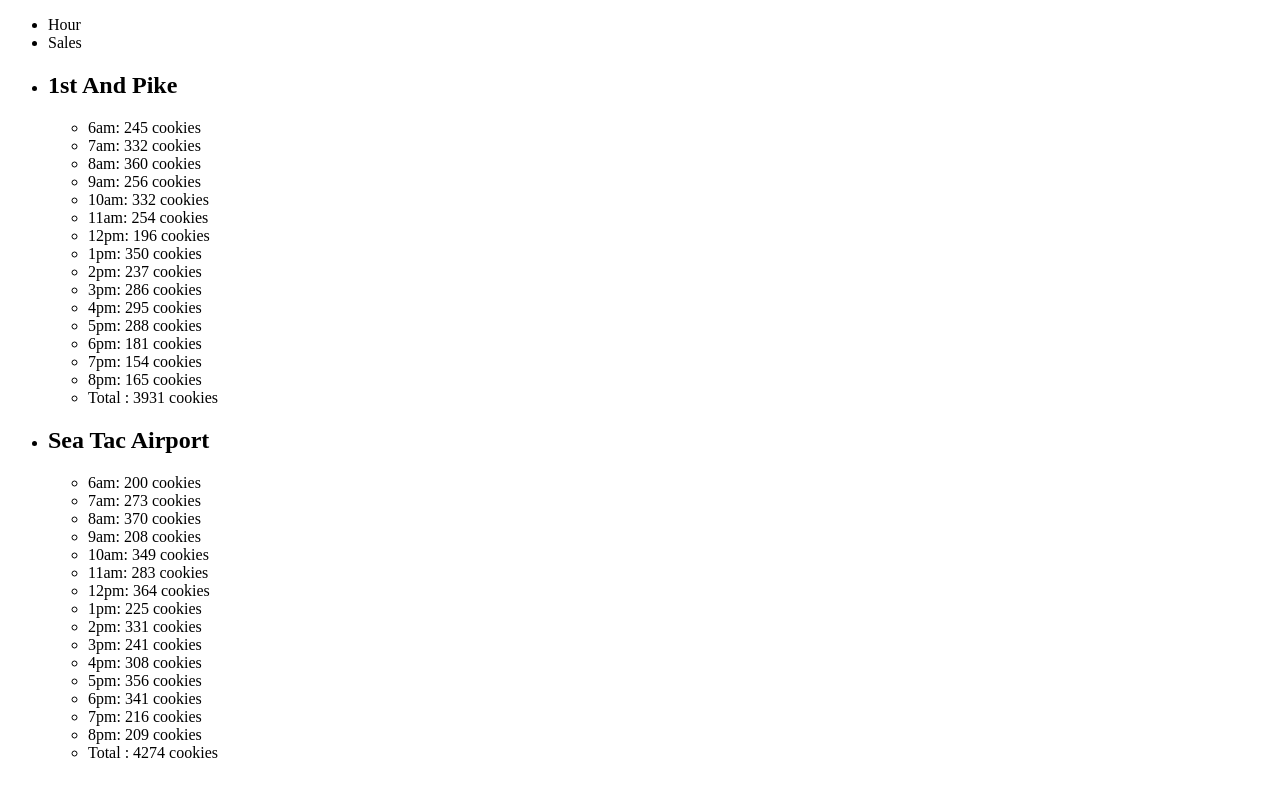
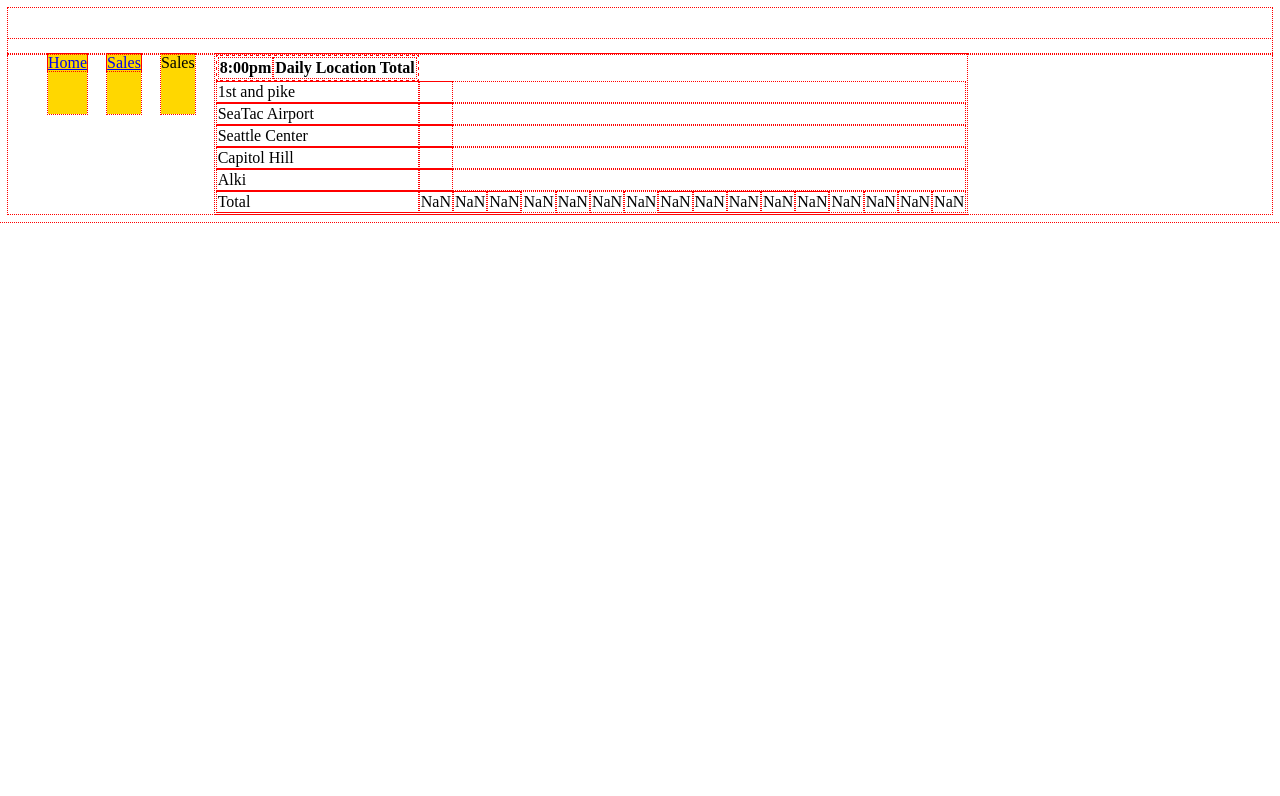
Before and after one commit to rttgg/Cookie-Stand, a plain HTML site: page html/sales.html in a window 1280 px wide. Drawn offline with Linux system fonts and the light colour scheme.

Commit message:
lab7 working on the table

```diff
--- a/css/style.css
+++ b/css/style.css
@@ -0,0 +1,50 @@
+*{
+    box-sizing: border-box;
+    outline: dotted red 1px;
+
+}
+
+/* header {
+    background-color: blue;
+    height: 120px;
+
+} */
+
+nav {
+    padding-top: 30px;
+
+
+}
+
+nav li {
+    float: left;
+    height: 60px;
+    background-color: gold;
+    margin-right: 20px;
+}
+
+main li {
+    float: left;
+    width: 200px;
+    white-space: nowrap;
+    overflow: hidden;
+
+}
+
+main ul {
+    width: 600px;
+    overflow: hidden;
+    padding: 0;
+    margin: auto;
+
+}
+
+ul {
+    list-style: none;
+
+}
+
+img {
+    width: 200px;
+    height: 200px;
+}
--- a/html/sales.html
+++ b/html/sales.html
@@ -13,14 +13,17 @@ We're going to assemble this web application bit by bit.!> -->
         <header>
             <nav>
                 <ul>
-                    <li>Hour</li>
+                    <li><a href="./index.html">Home</a></li>
+                    <li><a href="./sales.html">Sales</a></li>
                     <li>Sales</li>
                 </ul>
             </nav>
         </header>
         <main>
-            <ul id="saledata"></ul>
-            <!-- <ul id="saledata2"></ul> -->
+            <table id="table-for-store">
+
+            </table>
+
         </main>
         <script src="../js/app.js"></script>
     </body>
--- a/js/app.js
+++ b/js/app.js
@@ -1,147 +1,132 @@
-// First, create a separate JS object literal (no constructor functions... yet) for each shop location that does the following:
+'use strict';
 
-// Stores the min/max hourly customers, and the average cookies per customer, in object properties
+var tableForStore = document.getElementById('table-for-store');
+var shop = [];
+var openHour = ['6:00am','7:00am','8:00am','9:00am','10:00am','11:00am','12:00pm','1:00pm','2:00pm','3:00pm','4:00pm','5:00pm','6:00pm','7:00pm','8:00pm'];
 
-// Uses a method of that object to generate a random number of customers per hour. Objects/Math/random
 
-// Calculate and store the simulated amounts of cookies purchased for each hour at each location using average cookies purchased and the random number of customers generated
-
-// Store the results for each location in a separate array... perhaps as a property of the object representing that location
-
-// Display the values of each array as unordered lists in the browser
-
-// Calculating the sum of these hourly totals; your output for each location should look like this:
-// Location	Min / Cust	Max / Cust	Avg Cookie / Sale
-// 1st and Pike	23	65	6.3
-// SeaTac Airport	3	24	1.2
-// Seattle Center	11	38	3.7
-// Capitol Hill	20	38	2.3
-// Alki	2	16	4.6
-
-'use strict';
-//my first object 'firstandpike' with the property of mincust, maxcust, and avgCookiesale and each property has a value
-
-var salesData = document.getElementById('saledata');
-var firstAndPike = {
-  locationName: '1st And Pike',
-  minCust: 23,//the min. number of customers per hr.
-  maxCust: 65,//the max. number of customers per hr.
-  avgCookieSale: 6.3,// the average number of cookies purchased per customer
-  storeCookies: [],
-
-  makeRandomFirstAndPike: function (){
-    var minimum = Math.floor(this.minCust);
-    var maximum = Math.floor(this.maxCust);
-
-    var numberCustomer = Math.random() * (maximum - minimum +1) + minimum;
-    var cookiesPerHour = Math.round(numberCustomer * this.avgCookieSale);
-    return cookiesPerHour;
-  }
+// creating my constructor
+var SalmonCookieShop = function(location, minCust, maxCust, avgCookiesPerCust, avgCookiesPerHour = []){
+  this.location = location;
+  this.minCust = minCust;
+  this.maxCust = maxCust;
+  this.avgCookiesPerCust = avgCookiesPerCust;
+  this.avgCookiesPerHour = avgCookiesPerHour;
 };
 
-firstAndPike.eachHour = function(){
-  for (var i = 0; i < 15; i++){
-    this.storeCookies.push(this.makeRandomFirstAndPike());
-  }
-};
-console.log(firstAndPike.storeCookies);
+
+// creating my objects for each shop
+shop.push(new SalmonCookieShop('1st and pike', 23, 65, 6.3));
+shop.push(new SalmonCookieShop('SeaTac Airport', 3, 24, 1.2));
+shop.push(new SalmonCookieShop('Seattle Center', 11, 38, 3.7));
+shop.push(new SalmonCookieShop('Capitol Hill', 20, 38, 2.3));
+shop.push(new SalmonCookieShop('Alki', 2, 16, 4.6));
 
 
-firstAndPike.mySaleData = function(){
-  this.eachHour();
-  var openHour = ['6am','7am','8am','9am','10am','11am','12pm','1pm','2pm','3pm','4pm','5pm','6pm','7pm','8pm']
+//creating salmoncookis shop object method
+//to find number of customers per hour
+SalmonCookieShop.prototype.numberCustomerPerHour = function(){
+  return Math.floor(Math.random() * (this.maxCust - this.minCust + 1) + this.minCust);
+};
+//to find number of cookies per hour
+SalmonCookieShop.prototype.cookiesPerHour = function(){
+  var customer = this.numberCustomerPerHour();
+  var cookies = this.avgCookiesPerCust * customer;
+  return Math.ceil(cookies);
+};
+//to find total number of cookies per hour
+SalmonCookieShop.prototype.totalCookiesPerHour = function(){
+  var total = 0;
+  for(var i = 0; i < openHour.length; i++){
+    var totalcookHour = this.cookiesPerHour();
+    this.avgCookiesPerHour.push(totalcookHour);
+    total += totalcookHour;
+  }
+  this.total = total;
+};
 
+// make a table
+function makeHeader(){
+  var theadEl = document.createElement('thread');
+  var trEl = document.createElement('tr');
+  var thEl = document.createElement('th');
+  thEl.textContent = '';
+  trEl.appendChild(thEl);
+  for(var i = 0; i < openHour.length; i++){
+    //var thEl = document.createElement('th');
+    thEl.textContent = openHour[i];
+    trEl.appendChild(thEl);
+  }
+  thEl = document.createElement('th');
+  thEl.textContent = 'Daily Location Total';
+  theadEl.appendChild(trEl);
+  trEl.appendChild(thEl);
+  tableForStore.appendChild(theadEl);
+}
 
-  var liEl = document.createElement('li');
-  var h2 = document.createElement('h2');
-  h2.textContent= this.locationName;
-  liEl.appendChild(h2);
-  var ulEl = document.createElement('ul');
-
-
-
-  var total = 0;
-
-  for (var i=0; i < this.storeCookies.length; i++){
-    var liElHour = document.createElement('li');
-    liElHour.textContent= openHour[i] + ': ' + this.storeCookies[i] + ' cookies';
-
-    ulEl.appendChild(liElHour);
-    total = total + this.storeCookies[i];
-
+// Add hourly sales to the table for each stores/shopes
+SalmonCookieShop.prototype.addRaw = function(){
+  if(this.avgCookiesPerHour.length === 0){
+    this.cookiesPerHour();
   }
 
-  var totalLi = document.createElement('li');
-  totalLi.textContent= 'Total ' + ': ' + total + ' cookies';
-  ulEl.appendChild(totalLi);
-  liEl.appendChild(ulEl);
-  salesData.appendChild(liEl);
+  var trEl = document.createElement('tr');
+  var tdEl = document.createElement('td');
+  tdEl.textContent = this.location;
+  trEl.appendChild(tdEl);
 
+  for (var j = 0; j < this.avgCookiesPerHour.length; j++){
+    tdEl = document.createElement('td');
+    tdEl.textContent = this.avgCookiesPerHour[j];
+    trEl.appendChild(tdEl);
+  }
 
+  tdEl = document.createElement('td');
+  tdEl.textContent = this.total;
+  trEl.appendChild(tdEl);
+  tableForStore.appendChild(trEl);
 };
 
-firstAndPike.mySaleData();
+function totalPerLocation(){
+  var totalsInLocation = 0;
+  for (var i =0; i < shop.length; i++){
+    totalsInLocation += shop[i].total;
+  }
+  return totalsInLocation;
+}
 
+//add total to EACH ROW
+function makeTotalInRow(){
+  var tfootEl = document.createElement('tfoot');
+  var trEl = document.createElement('tr');
+  var tdEl = document.createElement('td');
+  tdEl.textContent = 'Total';
+  trEl.appendChild(tdEl);
 
-
-//Location seaTacAirport//////////////////
-
-var seaTacAirport = {
-  locationName: 'Sea Tac Airport',
-  minCust: 23,//the min. number of customers per hr.
-  maxCust: 65,//the max. number of customers per hr.
-  avgCookieSale: 6.3,// the average number of cookies purchased per customer
-  storeCookies: [],
-
-  makeRandomSeaTacAirport: function (){
-    var minimum = Math.floor(this.minCust);
-    var maximum = Math.floor(this.maxCust);
-
-    var numberCustomer = Math.random() * (maximum - minimum +1) + minimum;
-    var cookiesPerHour = Math.round(numberCustomer * this.avgCookieSale);
-    return cookiesPerHour;
-  }
-};
-
-seaTacAirport.eachHour = function(){
-  for (var i = 0; i < 15; i++){
-    this.storeCookies.push(this.makeRandomSeaTacAirport());
-  }
-};
-console.log(seaTacAirport.storeCookies);
-
-
-seaTacAirport.mySaleData = function(){
-  this.eachHour();
-  var openHour = ['6am','7am','8am','9am','10am','11am','12pm','1pm','2pm','3pm','4pm','5pm','6pm','7pm','8pm']
-
-
-  var liEl = document.createElement('li');
-  var h2 = document.createElement('h2');
-  h2.textContent= this.locationName;
-  liEl.appendChild(h2);
-  var ulEl = document.createElement('ul');
-
-
-
-  var total = 0;
-
-  for (var i=0; i < this.storeCookies.length; i++){
-    var liElHour = document.createElement('li');
-    liElHour.textContent= openHour[i] + ': ' + this.storeCookies[i] + ' cookies';
-
-    ulEl.appendChild(liElHour);
-    total = total + this.storeCookies[i];
-
+  for(var i = 0; i < openHour.length; i++){
+    tdEl = document.createElement('td');
+    var totalPerHour = 0;
+    for (var j = 0; j < shop.length; j++){
+      totalPerHour += shop[j].avgCookiesPerHour[i];
+    }
+    tdEl.textContent = totalPerHour;
+    trEl.appendChild(tdEl);
   }
 
-  var totalLi = document.createElement('li');
-  totalLi.textContent= 'Total ' + ': ' + total + ' cookies';
-  ulEl.appendChild(totalLi);
-  liEl.appendChild(ulEl);
-  salesData.appendChild(liEl);
+  tdEl = document.createElement('td');
+  tdEl.textContent = totalPerLocation();
+  trEl.appendChild(tdEl);
+  tfootEl.appendChild(trEl);
+  tableForStore.appendChild(tfootEl);
+}
 
+//populate the page
+function makePage(){
+  makeHeader();
+  for(var i = 0; i <shop.length; i++){
+    shop[i].addRaw();
+  }
+  makeTotalInRow();
+}
 
-};
-
-seaTacAirport.mySaleData();
+makePage();
```
Also changed, not shown: index.html (+3 -3 lines).
